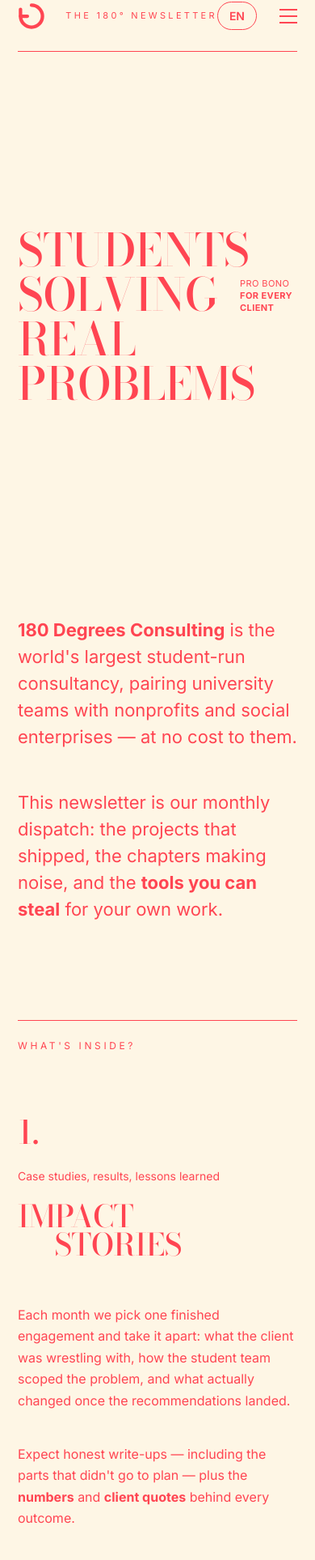
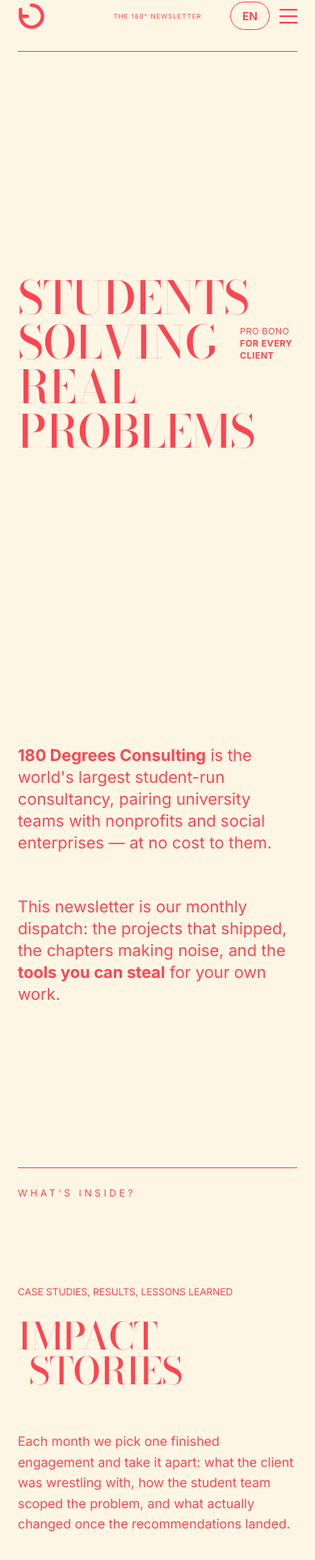
Before and after one commit to ivanho-git/maths, a React (Vite) app: page / in a window 390 px wide. Shown: the part 24-1951 px from the top of the page at 81% size. Built offline with nearby package versions, Linux system fonts and the light colour scheme.

Commit message:
Match draggable photo stack interaction from reference

```diff
--- a/src/components/Coverage.tsx
+++ b/src/components/Coverage.tsx
@@ -1,5 +1,5 @@
 import { motion } from 'framer-motion'
-import DragGallery from './DragGallery'
+import DraggableStack from './DraggableStack'
 
 const SECTIONS = [
   {
@@ -58,13 +58,17 @@
           What's inside?
         </div>
 
-        {SECTIONS.map((s) => (
-          <div key={s.n} style={{ marginBottom: 160 }}>
-            <div className="svc-grid" style={{ display: 'grid', gridTemplateColumns: '140px 1fr', gap: 24 }}>
-              <div className="serif" style={{ fontSize: 'clamp(40px, 6vw, 84px)' }}>{s.n}</div>
-              <div>
-                <div style={{ fontSize: 14, marginBottom: 22 }}>{s.kicker}</div>
-                <h2 className="serif" style={{ fontSize: 'clamp(38px, 7vw, 96px)', margin: '0 0 56px' }}>
+        {SECTIONS.map((s, sectionIndex) => (
+          <div key={s.n} className="service-layout" style={{ display: 'grid', gridTemplateColumns: '42% 58%', gap: 0, minHeight: 760, alignItems: 'start', marginBottom: 110 }}>
+            <div className="service-visual" style={{ position: 'relative', minHeight: 650, order: sectionIndex === 1 ? 2 : 0 }}>
+              <div className="serif service-number" style={{ fontSize: 'clamp(90px, 15vw, 200px)', lineHeight: 1, textAlign: 'center' }}>{s.n}</div>
+              <div style={{ position: 'absolute', top: 170, left: sectionIndex === 1 ? 20 : -48 }} className="stack-placement">
+                <DraggableStack items={s.photos.map(p => typeof p === 'string' ? { caption: p } : p)} label={`${s.title.join(' ')} image stack`} />
+              </div>
+            </div>
+            <div className="service-copy" style={{ order: sectionIndex === 1 ? 0 : 2, paddingTop: 24 }}>
+                <div style={{ fontSize: 12, marginBottom: 24, textTransform: 'uppercase' }}>{s.kicker}</div>
+                <h2 className="serif" style={{ fontSize: 'clamp(48px, 8vw, 126px)', margin: '0 0 54px' }}>
                   {s.title.map((t, i) => (
                     <motion.span
                       key={t}
@@ -72,36 +76,25 @@
                       whileInView={{ opacity: 1, y: 0 }}
                       viewport={{ once: true }}
                       transition={{ duration: 0.8, delay: i * 0.1, ease: [0.22, 1, 0.36, 1] }}
-                      style={{ display: 'block', paddingLeft: i === 1 ? '1.2em' : 0 }}
+                      style={{ display: 'block', paddingLeft: i === 1 ? '0.3em' : 0 }}
                     >
                       {t}
                     </motion.span>
                   ))}
                 </h2>
-                <div
-                  style={{
-                    display: 'grid',
-                    gridTemplateColumns: 'repeat(auto-fit, minmax(280px, 1fr))',
-                    gap: 40,
-                    fontSize: 16,
-                    lineHeight: 1.65,
-                  }}
-                >
+                <div style={{ maxWidth: 520, fontSize: 16, lineHeight: 1.6 }}>
                   {s.body.map((p, i) => (
-                    <p key={i} style={{ margin: 0 }}>{p}</p>
+                    <p key={i} style={{ margin: '0 0 28px' }}>{p}</p>
                   ))}
                 </div>
                 <a href="#subscribe" className="pill" style={{ marginTop: 40 }}>
                   {s.link} <span aria-hidden>→</span>
                 </a>
-              </div>
             </div>
-
-            <DragGallery items={s.photos.map(p => typeof p === 'string' ? { caption: p } : p)} label={`${s.title.join(' ')} gallery`} />
           </div>
         ))}
       </div>
-      <style>{`@media (max-width: 800px){ .svc-grid{ grid-template-columns: 1fr !important; } }`}</style>
+      <style>{`@media (max-width: 800px){ .service-layout { display: flex !important; flex-direction: column; min-height: 0 !important; margin-bottom: 90px !important; } .service-copy, .service-visual { width: 100%; order: 0 !important; } .service-visual { min-height: 460px !important; order: 1 !important; } .stack-placement { top: 90px !important; left: 8px !important; } .service-number { text-align: left !important; } .service-copy h2 { font-size: clamp(46px, 11vw, 72px) !important; } }`}</style>
     </section>
   )
 }
--- a/src/components/DragGallery.tsx
+++ /dev/null
@@ -1,123 +0,0 @@
-import { useEffect, useRef, useState } from 'react'
-import Photo from './Photo'
-
-type GalleryItem = { caption: string; src?: string; fit?: 'cover' | 'contain' }
-
-export default function DragGallery({ items, label }: { items: GalleryItem[]; label: string }) {
-  const track = useRef<HTMLDivElement>(null)
-  const gesture = useRef<{ x: number; scroll: number; lastX: number; lastTime: number; velocity: number } | null>(null)
-  const animation = useRef<number | null>(null)
-  const [dragging, setDragging] = useState(false)
-  const [active, setActive] = useState(0)
-
-  useEffect(() => {
-    const el = track.current
-    if (!el) return
-    const center = () => { el.scrollLeft = (el.children[items.length] as HTMLElement).offsetLeft - (el.children[0] as HTMLElement).offsetLeft }
-    center()
-    const observer = new ResizeObserver(center)
-    observer.observe(el)
-    return () => {
-      observer.disconnect()
-      if (animation.current !== null) cancelAnimationFrame(animation.current)
-    }
-  }, [items])
-
-  const wrap = () => {
-    const el = track.current
-    if (!el) return
-    const cycle = (el.children[items.length] as HTMLElement).offsetLeft - (el.children[0] as HTMLElement).offsetLeft
-    if (el.scrollLeft < cycle * 0.5) el.scrollLeft += cycle
-    if (el.scrollLeft > cycle * 1.5) el.scrollLeft -= cycle
-    const first = el.children[0] as HTMLElement | undefined
-    if (first) {
-      const step = first.offsetWidth + 28
-      setActive(((Math.round((el.scrollLeft - cycle) / step) % items.length) + items.length) % items.length)
-    }
-  }
-
-  const stopMomentum = () => {
-    if (animation.current !== null) cancelAnimationFrame(animation.current)
-    animation.current = null
-  }
-
-  const onPointerDown = (event: React.PointerEvent<HTMLDivElement>) => {
-    if (event.pointerType === 'touch') return
-    const el = track.current
-    if (!el) return
-    stopMomentum()
-    el.setPointerCapture(event.pointerId)
-    gesture.current = { x: event.clientX, scroll: el.scrollLeft, lastX: event.clientX, lastTime: performance.now(), velocity: 0 }
-    setDragging(true)
-  }
-
-  const onPointerMove = (event: React.PointerEvent<HTMLDivElement>) => {
-    const el = track.current
-    const state = gesture.current
-    if (!el || !state) return
-    const now = performance.now()
-    const dt = now - state.lastTime
-    if (dt > 0) state.velocity = (state.lastX - event.clientX) / dt
-    state.lastX = event.clientX
-    state.lastTime = now
-    el.scrollLeft = state.scroll + state.x - event.clientX
-    wrap()
-    state.scroll = el.scrollLeft - state.x + event.clientX
-  }
-
-  const onPointerUp = (event: React.PointerEvent<HTMLDivElement>) => {
-    const el = track.current
-    const state = gesture.current
-    if (!el || !state) return
-    if (el.hasPointerCapture(event.pointerId)) el.releasePointerCapture(event.pointerId)
-    gesture.current = null
-    setDragging(false)
-    let velocity = state.velocity * 16
-    const coast = () => {
-      velocity *= 0.92
-      if (Math.abs(velocity) < 0.3) { animation.current = null; return }
-      el.scrollLeft += velocity
-      wrap()
-      animation.current = requestAnimationFrame(coast)
-    }
-    if (!window.matchMedia('(prefers-reduced-motion: reduce)').matches) animation.current = requestAnimationFrame(coast)
-  }
-
-  const step = (direction: number) => {
-    const el = track.current
-    if (!el) return
-    stopMomentum()
-    const card = el.children[0] as HTMLElement | undefined
-    el.scrollBy({ left: direction * ((card?.offsetWidth ?? 300) + 28), behavior: 'smooth' })
-  }
-
-  return (
-    <div style={{ marginTop: 90 }}>
-      <div
-        ref={track}
-        aria-label={label}
-        className="drag-gallery no-scrollbar"
-        onPointerDown={onPointerDown}
-        onPointerMove={onPointerMove}
-        onPointerUp={onPointerUp}
-        onPointerCancel={onPointerUp}
-        onScroll={wrap}
-        style={{ display: 'grid', gridAutoFlow: 'column', gridAutoColumns: 'minmax(270px, 42%)', gap: 28, overflowX: 'auto', cursor: dragging ? 'grabbing' : 'grab', touchAction: 'pan-x pan-y', userSelect: 'none' }}
-      >
-        {[...items, ...items, ...items].map((item, index) => (
-          <div key={`${index}-${item.caption}`} aria-hidden={index < items.length || index >= items.length * 2}>
-            <Photo {...item} index={index % items.length} draggable={false} />
-          </div>
-        ))}
-      </div>
-      <div style={{ display: 'flex', alignItems: 'center', justifyContent: 'space-between', marginTop: 24 }}>
-        <span className="caps" style={{ fontSize: 10 }}>Drag to explore · {active + 1} / {items.length}</span>
-        <div style={{ display: 'flex', gap: 10 }}>
-          <button type="button" className="gallery-arrow" aria-label={`Previous ${label} image`} onClick={() => step(-1)}>←</button>
-          <button type="button" className="gallery-arrow" aria-label={`Next ${label} image`} onClick={() => step(1)}>→</button>
-        </div>
-      </div>
-      <style>{`.drag-gallery img { pointer-events: none; -webkit-user-drag: none; } .gallery-arrow { width: 46px; height: 46px; border: 1px solid var(--red); border-radius: 50%; color: var(--red); background: transparent; cursor: pointer; font-size: 20px; } .gallery-arrow:hover { background: var(--red); color: var(--cream); } @media(max-width:700px) { .drag-gallery { grid-auto-columns: minmax(245px, 80%) !important; } }`}</style>
-    </div>
-  )
-}
--- /dev/null
+++ b/src/components/DraggableStack.tsx
@@ -0,0 +1,47 @@
+import { useState } from 'react'
+import { motion } from 'framer-motion'
+import Photo from './Photo'
+
+type StackItem = { caption: string; src?: string; fit?: 'cover' | 'contain' }
+
+export default function DraggableStack({ items, label }: { items: StackItem[]; label: string }) {
+  const [order, setOrder] = useState(items.map((_, i) => i))
+  const bringForward = (index: number) => setOrder(previous => [...previous.filter(i => i !== index), index])
+
+  return (
+    <div className="photo-stack" aria-label={label}>
+      {items.map((item, index) => (
+        <motion.div
+          key={item.caption}
+          drag
+          dragMomentum={false}
+          onPointerDown={() => bringForward(index)}
+          onKeyDown={event => { if (event.key === 'Enter' || event.key === ' ') { event.preventDefault(); bringForward(index) } }}
+          role="button"
+          tabIndex={0}
+          aria-label={`Move ${item.caption} to the front`}
+          style={{
+            position: 'absolute',
+            width: '100%',
+            top: `${index * 9}px`,
+            left: `${index * 5}px`,
+            rotate: [-8, 6, -3, 4][index % 4],
+            zIndex: order.indexOf(index) + 1,
+            padding: 10,
+            border: '1px solid var(--red)',
+            background: 'var(--cream)',
+            boxShadow: '11px 13px 0 rgba(75, 53, 44, 0.23)',
+            cursor: 'grab',
+            touchAction: 'none',
+            userSelect: 'none',
+          }}
+          whileDrag={{ cursor: 'grabbing' }}
+        >
+          <Photo {...item} index={index} draggable={false} />
+        </motion.div>
+      ))}
+      <span className="caps stack-hint">Drag the images to explore</span>
+      <style>{`.photo-stack { position: relative; width: min(38vw, 470px); height: 440px; } .stack-hint { position: absolute; bottom: -30px; left: 0; white-space: nowrap; font-size: 10px; } .photo-stack img { pointer-events: none; -webkit-user-drag: none; } @media(max-width:800px){ .photo-stack { width: min(76vw, 360px); height: 350px; } }`}</style>
+    </div>
+  )
+}
--- a/src/components/Header.tsx
+++ b/src/components/Header.tsx
@@ -36,8 +36,8 @@
             <a href="#top" style={{ display: 'flex' }}>
               <Logo />
             </a>
-            <span className="caps" style={{ fontSize: 11 }}>The 180° Newsletter</span>
-            <div style={{ display: 'flex', justifyContent: 'flex-end', alignItems: 'center', gap: 28 }}>
+            <span className="caps header-label" style={{ fontSize: 11 }}>The 180° Newsletter</span>
+            <div className="header-actions" style={{ display: 'flex', justifyContent: 'flex-end', alignItems: 'center', gap: 28 }}>
               <span
                 style={{
                   border: '1px solid var(--red)',
@@ -104,6 +104,7 @@
           </motion.div>
         )}
       </AnimatePresence>
+      <style>{`@media (max-width: 600px) { .header-label { font-size: 8px !important; letter-spacing: .12em !important; white-space: nowrap; } .header-actions { gap: 12px !important; } }`}</style>
     </>
   )
 }
--- a/src/components/Hero.tsx
+++ b/src/components/Hero.tsx
@@ -55,7 +55,7 @@
         <h1 style={{ position: 'absolute', width: 1, height: 1, overflow: 'hidden', clip: 'rect(0 0 0 0)' }}>
           The 180 Degrees Consulting Newsletter
         </h1>
-        <div style={{ minHeight: '78vh', display: 'flex', alignItems: 'center', padding: '48px 0' }}>
+        <div style={{ minHeight: '92vh', display: 'flex', alignItems: 'center', padding: '48px 0' }}>
           <AnimatePresence mode="wait">
             <div key={i} style={{ width: '100%' }}>
               {SLIDES[i].map((line, li) => (
@@ -91,17 +91,9 @@
           </AnimatePresence>
         </div>
 
-        <div
-          style={{
-            display: 'grid',
-            gridTemplateColumns: 'repeat(auto-fit, minmax(300px, 1fr))',
-            gap: 48,
-            padding: '40px 0 120px',
-            fontSize: 22,
-            lineHeight: 1.5,
-          }}
-        >
-          <p style={{ margin: 0 }}>
+        <div className="hero-intro" style={{ display: 'flex', justifyContent: 'flex-end', padding: '80px 0 200px' }}>
+          <div style={{ width: '100%', maxWidth: 560, fontSize: 'clamp(20px, 2.2vw, 30px)', lineHeight: 1.35 }}>
+          <p style={{ margin: '0 0 52px' }}>
             <strong>180 Degrees Consulting</strong> is the world's largest
             student-run consultancy, pairing university teams with nonprofits
             and social enterprises — at no cost to them.
@@ -111,6 +103,7 @@
             shipped, the chapters making noise, and the{' '}
             <strong>tools you can steal</strong> for your own work.
           </p>
+          </div>
         </div>
       </div>
     </section>
```
